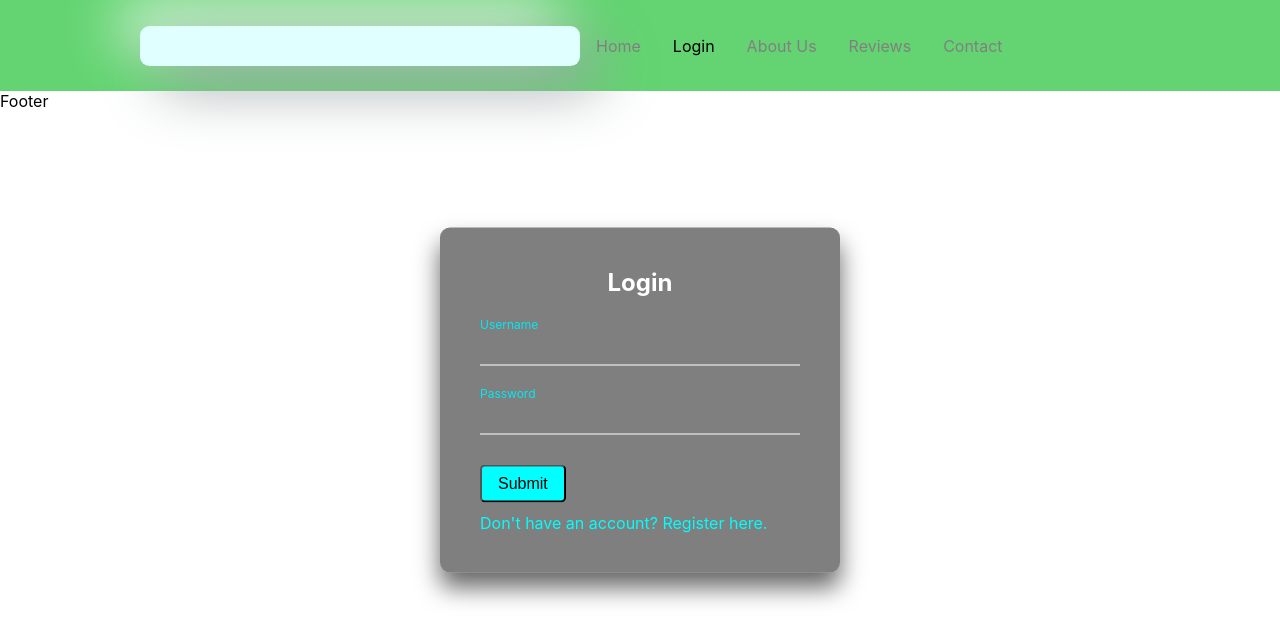
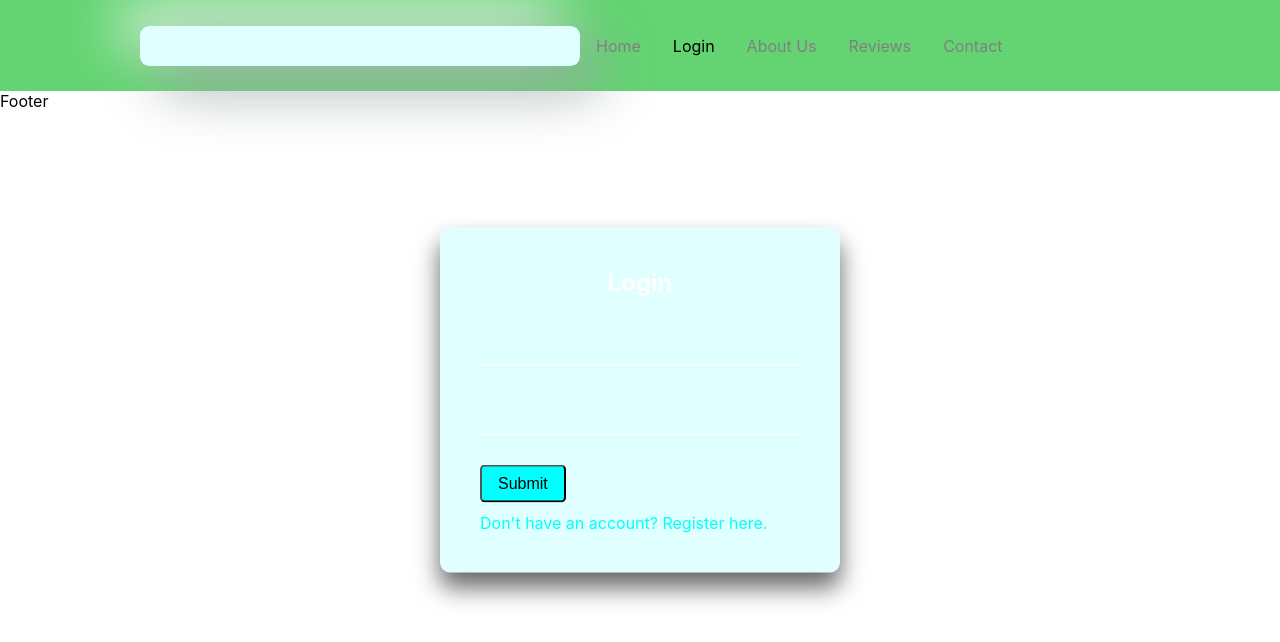
Before and after one commit to Jane-Wandia/Trip-Tread-Front-End, a React (Create React App) app: page /components/Login in a window 1280 px wide. Shown: the top 642 px of the page. Built offline with nearby package versions, Linux system fonts and the light colour scheme.

Commit message:
Changed the form color

```diff
--- a/src/components/CSS/Login.css
+++ b/src/components/CSS/Login.css
@@ -5,7 +5,7 @@
     width: 400px;
     padding: 40px;
     transform: translate(-50%, -50%);
-    background: rgba(0,0,0,.5);
+    background: lightcyan;
     box-sizing: border-box;
     box-shadow: 0 15px 25px rgba(0,0,0,.6);
     border-radius: 10px;
@@ -48,7 +48,7 @@
   .login-box .user-box input:valid ~ label {
     top: -20px;
     left: 0;
-    color: #03e9f4;
+    color: lightcyan;
     font-size: 12px;
   }
 
```
